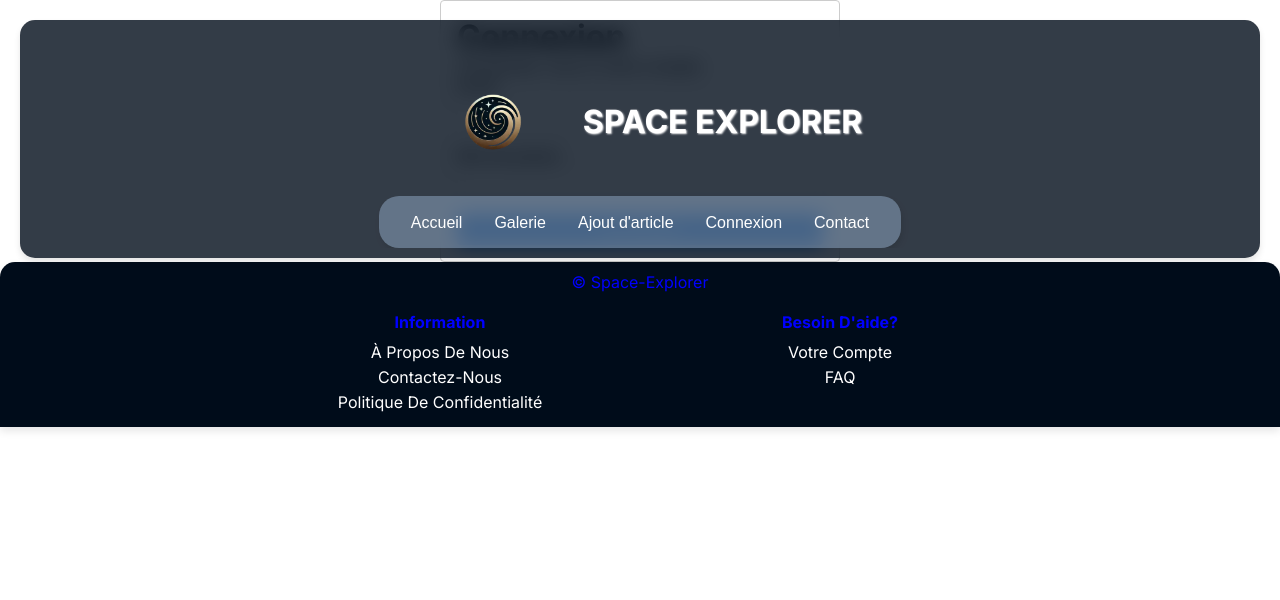
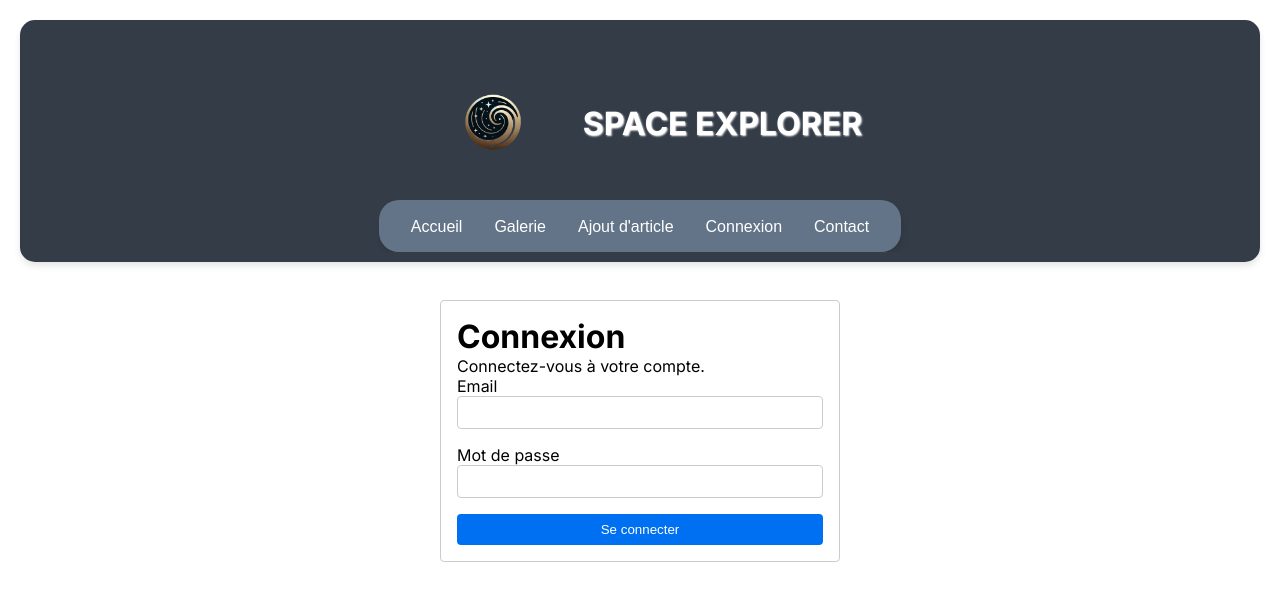
Before and after one commit to Isigod024/Space-explorer, a Next.js app: page /connexion in a window 1280 px wide. Shown: the top 600 px of the page. Built offline with nearby package versions, Linux system fonts and the light colour scheme.

Commit message:
Refraish

```diff
--- a/components/Connexion.jsx
+++ b/components/Connexion.jsx
@@ -18,7 +18,7 @@ const Connexion = () => {
   };
 
   return (
-    <div style={{ maxWidth: '400px', margin: '0 auto', padding: '1rem', border: '1px solid #ccc', borderRadius: '4px' }}>
+    <div style={{ maxWidth: '400px', margin: '300px auto 100% auto', padding: '1rem', border: '1px solid #ccc', borderRadius: '4px' }}>
       <h1>Connexion</h1>
       <p>Connectez-vous à votre compte.</p>
       <form onSubmit={handleSubmit}>
--- a/components/Connexion.module.css
+++ b/components/Connexion.module.css
@@ -1,5 +1,6 @@
 .container {
     max-width: 400px;
+    padding-top: 100px;
     margin: 0 auto;
     padding: 1rem;
     border: 1px solid #ccc;
--- a/components/Contact.module.css
+++ b/components/Contact.module.css
@@ -1,5 +1,6 @@
 .contactContainer {
     padding: 20px;
+    margin-top: 250px;
     font-family: Arial, sans-serif;
   }
 
--- a/components/Header.jsx
+++ b/components/Header.jsx
@@ -39,7 +39,7 @@ export default function Header() {
                 {navVisible ? <FaTimes /> : <FaBars />}
             </button>
       <div className={styles.logo}>
-        <Image src={Logo} alt="Logo" className={styles.ImageLogo} />
+        <Link href="/"><Image src={Logo} alt="Logo" className={styles.ImageLogo} /></Link>
         <h1>SPACE EXPLORER</h1>
       </div>
       <div className={`${styles.navContainer} ${navVisible ? styles.shownavContainer : ''}`}>
```
